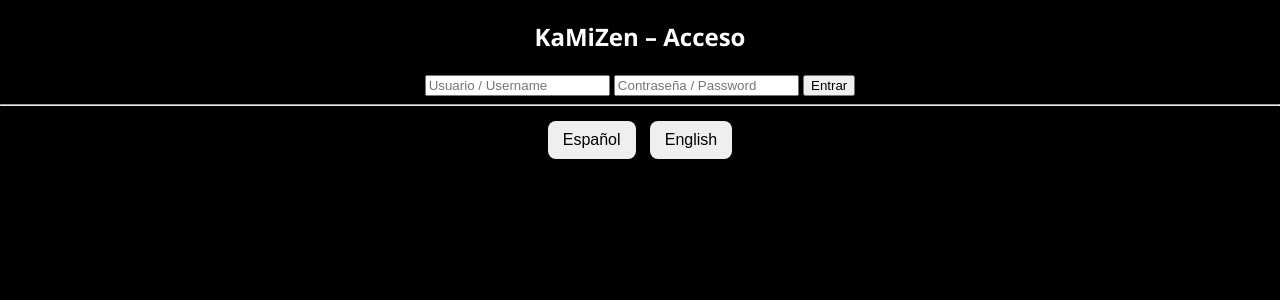
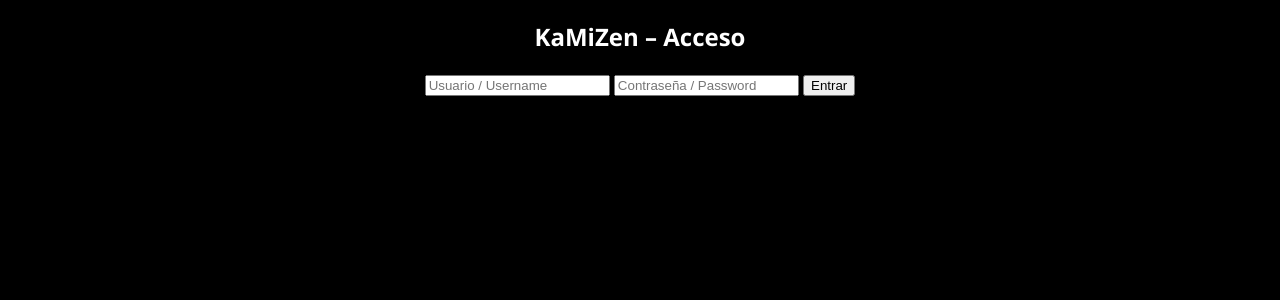
Before and after one commit to mayroga/KaMiZen, a FastAPI app: page / in a window 1280 px wide. Shown: the top 300 px of the page. Run offline with FastAPI, Linux system fonts and the light colour scheme.

Commit message:
Update index.html

```diff
--- a/templates/index.html
+++ b/templates/index.html
@@ -4,41 +4,30 @@
 <meta charset="UTF-8">
 <title>KaMiZen – Acceso</title>
 <link rel="stylesheet" href="/static/style.css">
+<link rel="stylesheet" href="https://unpkg.com/leaflet/dist/leaflet.css"/>
 </head>
 <body>
 
 <div id="loginBox">
   <h2>KaMiZen – Acceso</h2>
-
   <form id="loginForm">
     <input type="text" id="username" placeholder="Usuario / Username" required>
     <input type="password" id="password" placeholder="Contraseña / Password" required>
     <button type="button" onclick="login()">Entrar</button>
   </form>
+</div>
 
-  <hr>
-
-  <div id="language">
-    <button onclick="setLang('es')">Español</button>
-    <button onclick="setLang('en')">English</button>
+<div id="gameArea" style="display:none;">
+  <div id="map" style="height: 400px;"></div>
+  <div id="controls">
+    <button onclick="microAction('respirar')">Respirar</button>
+    <button onclick="microAction('estirarse')">Estirarse</button>
+    <button onclick="microAction('cerrarOjos')">Cerrar Ojos</button>
+    <button onclick="microAction('caminar')">Caminar</button>
   </div>
 </div>
 
-<div id="gameArea" style="display:none;">
-  <canvas id="lifeCanvas" width="800" height="600"></canvas>
-
-  <div id="controls">
-    <button id="btnRespirar">Respirar / Breathe</button>
-    <button id="btnEstirarse">Estirarse / Stretch</button>
-    <button id="btnCerrarOjos">Cerrar Ojos / Close Eyes</button>
-  </div>
-
-  <div id="levelButtons">
-    <button onclick="startLevel('day')">Nivel 1 – Day $9.99</button>
-    <button onclick="startLevel('night')">Nivel 2 – Night $99.99</button>
-  </div>
-</div>
-
+<script src="https://unpkg.com/leaflet/dist/leaflet.js"></script>
 <script src="/static/app.js"></script>
 </body>
 </html>
```
